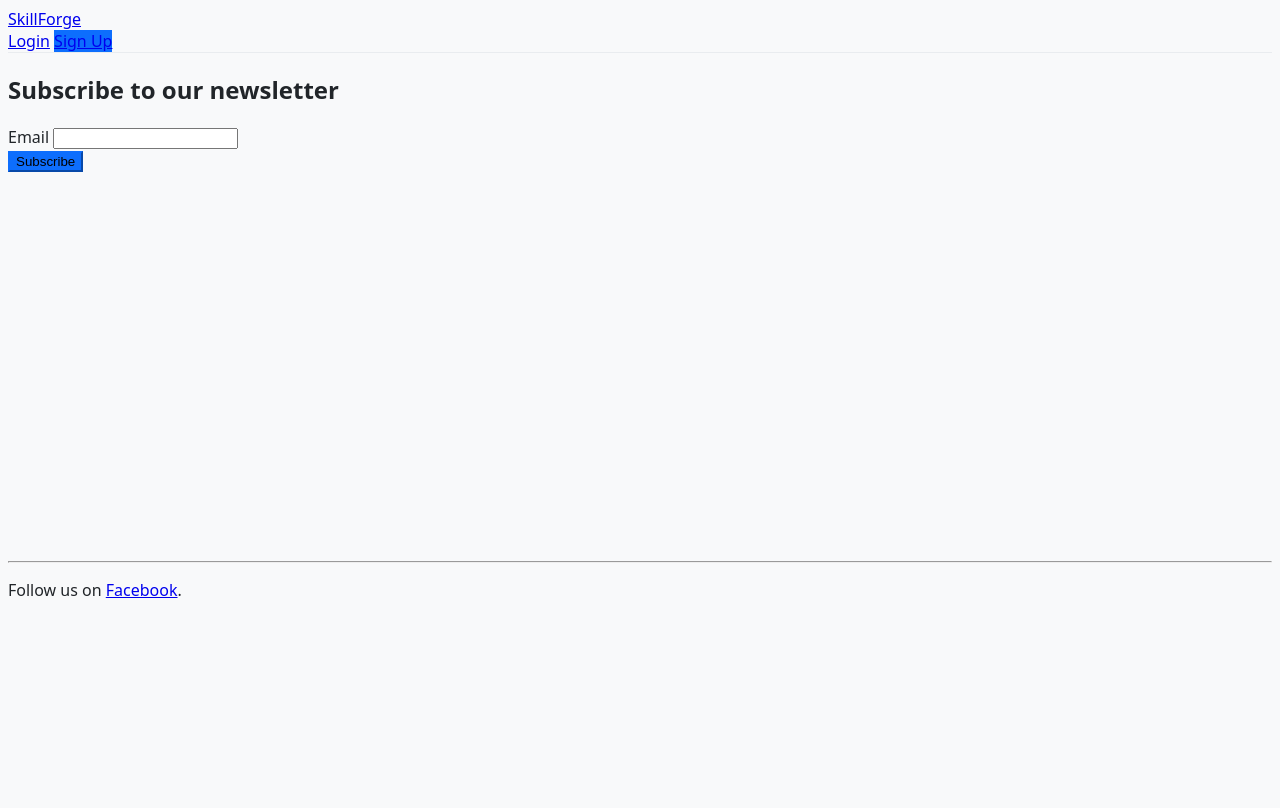
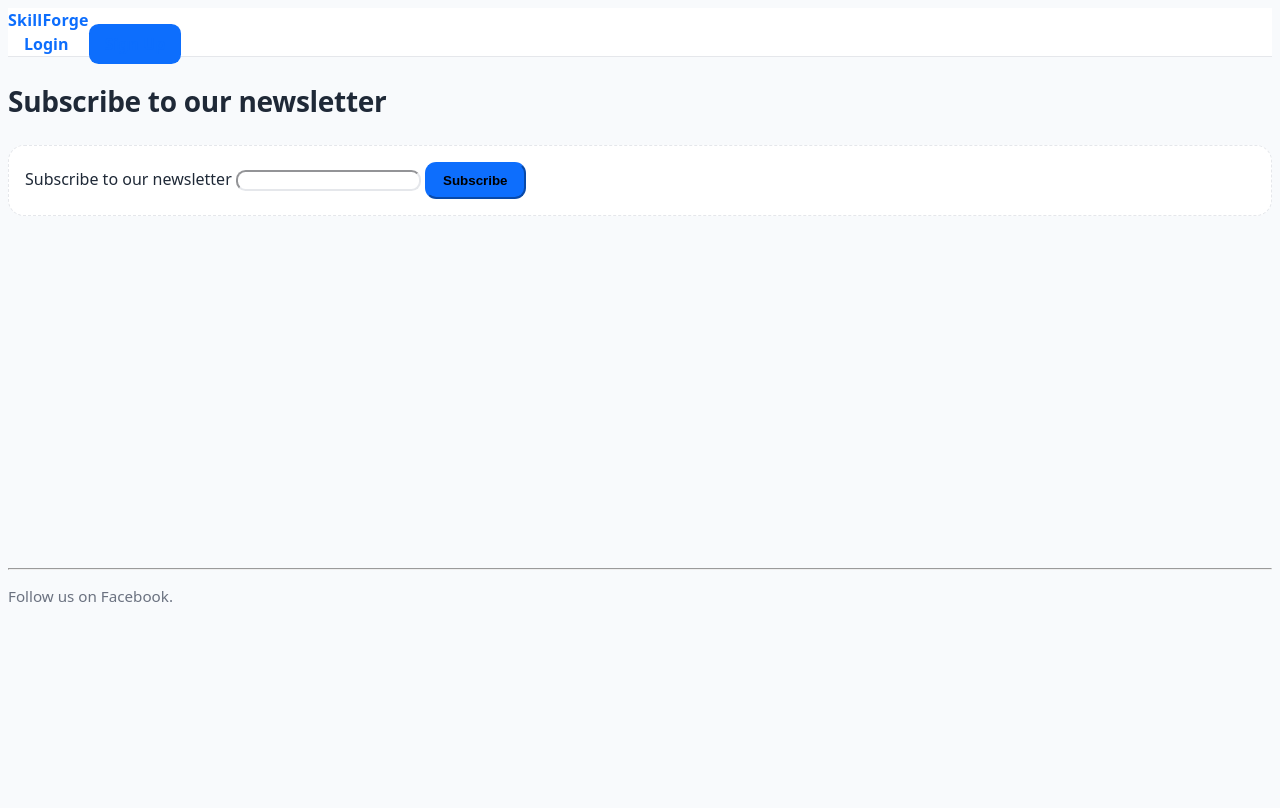
Before and after one commit to jaredakigbesote/project-5, a Django app: page /marketing/subscribe/ in a window 1280 px wide. Run offline with Django 5.2, Linux system fonts and the light colour scheme; some libraries are stand-ins or nearby versions.

Commit message:
added styling to pages

```diff
--- a/marketing/static/css/site.css
+++ b/marketing/static/css/site.css
@@ -1,65 +1,341 @@
 :root {
     --brand: #0d6efd;
-  --brand-dark: #0b5ed7;
-  --text: #212529;
-  --muted: #6c757d;
-  --bg: #f8f9fa;
+    --brand-600: #0b5ed7;
+    --bg: #f8fafc;
     --card: #ffffff;
-  --danger: #dc3545;
-  --success: #198754;
+    --text: #1f2937;
+    --muted: #6b7280;
+    --border: #e5e7eb;
+    --warning: #d97706;
+    --danger: #dc2626;
+    --success: #16a34a;
+    --shadow: 0 1px 2px rgba(0, 0, 0, .04), 0 6px 20px rgba(0, 0, 0, .04);
 }
 
-html, body {
+* {
+    box-sizing: border-box
+}
+
+html,
+body {
     height: 100%;
 }
 
+/* Links & headings */
+a {
+    color: var(--brand);
+    text-decoration: none
+}
+
+a:hover {
+    color: var(--brand-600);
+    text-decoration: underline
+}
+
+h1,
+h2,
+h3 {
+    font-weight: 700;
+    letter-spacing: -.01em
+}
+
+h1 {
+    font-size: clamp(1.6rem, 1.1rem + 2vw, 2.25rem)
+}
+
+h2 {
+    font-size: clamp(1.3rem, 1rem + 1.2vw, 1.75rem)
+}
+
+h3 {
+    font-size: 1.25rem
+}
+
 body {
-  font-family: system-ui, -apple-system, "Segoe UI", Roboto, "Helvetica Neue", Arial, "Noto Sans", "Apple Color Emoji", "Segoe UI Emoji", "Segoe UI Symbol";
+    font-family: ui-sans-serif, system-ui, -apple-system, "Segoe UI", Roboto, "Helvetica Neue", Arial;
+    ;
     color: var(--text);
     background: var(--bg);
+    line-height: 1.5;
 }
 
 .navbar {
-  border-bottom: 1px solid #e9ecef;
+    background: #fff !important;
+    border-bottom: 1px solid var(--border);
 }
 
-.container main, main.container {
+.navbar .navbar-brand {
+    font-weight: 800;
+    letter-spacing: .2px;
+}
+
+.navbar .btn {
+    border-radius: .6rem;
+}
+
+.container main,
+main.container {
     min-height: 60vh;
 }
 
+/* Page shell */
+main.container {
+    min-height: 60vh
+}
+
+.section {
+    padding-block: 2rem
+}
+
+.section+.section {
+    padding-top: 1rem
+}
+
+/* Hero banner */
+.hero {
+    background: linear-gradient(180deg, #fff, #f3f6ff);
+    border: 1px solid var(--border);
+    border-radius: 1rem;
+    padding: 2rem;
+    box-shadow: var(--shadow);
+}
+
+/* Cards */
 .card {
     background: var(--card);
-  border: 1px solid #e9ecef;
-  border-radius: .75rem;
-  box-shadow: 0 1px 2px rgba(0,0,0,.02);
-  margin-bottom: 1rem;
+    border: 1px solid var(--border);
+    border-radius: 1rem;
+    box-shadow: var(--shadow);
+}
+
+.card-title {
+    font-weight: 700
+}
+
+.card .meta {
+    color: var(--muted);
+    font-size: .9rem
+}
+
+/* Buttons */
+.btn {
+    border-radius: .7rem;
+    padding: .55rem 1rem;
+    font-weight: 600;
 }
 
 .btn-primary {
     background: var(--brand);
     border-color: var(--brand);
 }
+
 .btn-primary:hover {
-  background: var(--brand-dark);
-  border-color: var(--brand-dark);
+    background: var(--brand-600);
+    border-color: var(--brand-600);
 }
 
-.footer {
-  color: var(--muted);
-  font-size: .9rem;
+.btn-outline-secondary {
+    border-color: var(--border)
 }
 
-.alert {
-  border-radius: .5rem;
+/* Badges, pills */
+.badge {
+    border-radius: 999px;
+    padding: .35rem .6rem;
+    font-weight: 600;
 }
 
+/* Forms */
+.form-control,
+.form-select {
+    border-radius: .6rem;
+    border-color: var(--border);
+}
+
+.form-control:focus,
+.form-select:focus {
+    border-color: var(--brand);
+    box-shadow: 0 0 0 .2rem rgba(13, 110, 253, .15);
+}
+
+input[type="number"] {
+    max-width: 8rem;
+}
+
+/* Alerts/messages */
+.alert {
+    border-radius: .75rem;
+    border: 1px solid var(--border);
+    box-shadow: var(--shadow);
+}
+
+/* Tables */
+.table {
+    background: #fff;
+    border: 1px solid var(--border);
+    border-radius: .75rem;
+    overflow: hidden;
+}
+
+.table thead th {
+    background: #f3f4f6;
+    font-weight: 700;
+}
+
+
+footer.container {
+    color: var(--muted);
+    font-size: .95rem;
+}
+
+footer a {
+    color: inherit
+}
+
+footer a:hover {
+    color: var(--text)
+}
+
+/* Workshop grid */
+.workshop-grid {
+    display: grid;
+    gap: 1rem;
+    grid-template-columns: repeat(1, minmax(0, 1fr));
+}
+
+@media (min-width:576px) {
+    .workshop-grid {
+        grid-template-columns: repeat(2, 1fr)
+    }
+}
+
+@media (min-width:992px) {
+    .workshop-grid {
+        grid-template-columns: repeat(3, 1fr)
+    }
+}
+
+.workshop-card .thumb {
+    aspect-ratio: 16/9;
+    background: #eef2ff;
+    border-bottom: 1px solid var(--border);
+    display: block;
+    border-top-left-radius: 1rem;
+    border-top-right-radius: 1rem;
+    overflow: hidden;
+}
+
+.workshop-card .price {
+    font-weight: 800;
+    font-size: 1.1rem;
+}
+
+/* Session list */
+.session {
+    display: flex;
+    gap: 1rem;
+    align-items: center;
+    padding: .75rem 1rem;
+    border: 1px solid var(--border);
+    border-radius: .75rem;
+    background: #fff;
+}
+
+.session+.session {
+    margin-top: .75rem
+}
+
+.session .when {
+    font-weight: 700
+}
+
+.session .place {
+    color: var(--muted)
+}
+
+.session .seats {
+    margin-left: auto;
+    font-weight: 700;
+}
+
+.session .seats.low {
+    color: var(--danger)
+}
+
+.session .seats.ok {
+    color: var(--success)
+}
+
+/* Reviews */
+.review {
+    border: 1px solid var(--border);
+    background: #fff;
+    border-radius: .75rem;
+    padding: 1rem;
+}
+
+.review+.review {
+    margin-top: .75rem
+}
+
+.stars {
+    color: #f59e0b
+}
+
+/* Marketing: newsletter */
+.newsletter {
+    border: 1px dashed var(--border);
+    background: #fff;
+    border-radius: 1rem;
+    padding: 1rem;
+}
+
+.newsletter input[type="email"] {
+    max-width: 280px
+}
+
+/* Checkout (Stripe) */
 #card-element {
-  padding: .75rem;
-  border: 1px solid #ced4da;
-  border-radius: .5rem;
+    padding: .9rem 1rem;
+    border: 1px solid var(--border);
+    border-radius: .6rem;
     background: #fff;
 }
 
 #card-errors {
     min-height: 1.25rem;
+    color: var(--danger);
+    margin-top: .25rem;
 }
+
+/* 404 */
+.error-404{
+  text-align:center;
+  padding:3rem 1rem;
+}
+.error-404 h1{ font-size:3rem }
+
+/* Utilities */
+.shadow-soft{ box-shadow:var(--shadow) }
+.rounded-xl{ border-radius:1rem }
+.text-muted{ color:var(--muted) !important }
+.text-success{ color:var(--success) !important }
+.text-danger{ color:var(--danger) !important }
+.bg-card{ background:var(--card) }
+.border-muted{ border-color:var(--border) !important }
+.mt-6{ margin-top:3rem }
+.mb-6{ margin-bottom:3rem }
+
+/* Focus visible for accessibility */
+:focus-visible{
+  outline:3px solid rgba(13,110,253,.35);
+  outline-offset:2px;
+  border-radius:.5rem;
+}
+
+/* Hover lifts for cards/buttons */
+.card:hover{ transform:translateY(-2px); transition:transform .15s ease }
+.btn:active{ transform:translateY(0) }
+
+/* Images */
+img{ max-width:100%; height:auto; display:block }
--- a/templates/marketing/subscribe.html
+++ b/templates/marketing/subscribe.html
@@ -1,16 +1,13 @@
 {% extends "base.html" %}
 {% block content %}
 <h2>Subscribe to our newsletter</h2>
-<form method="post" class="mt-3">
-  {% csrf_token %}
-  {{ form.non_field_errors }}
-  <div class="mb-3">
-    <label class="form-label">Email</label>
-    {{ form.email }}
-    {% for e in form.email.errors %}
-      <div class="text-danger small">{{ e }}</div>
-    {% endfor %}
-  </div>
-  <button class="btn btn-primary">Subscribe</button>
-</form>
+<div class="newsletter">
+  <form method="post">
+    {% csrf_token %}
+    <label for="email">Subscribe to our newsletter</label>
+    <input type="email" name="email" id="email" required class="form-control d-inline-block">
+    <button class="btn btn-primary">Subscribe</button>
+  </form>
+</div>
+
 {% endblock %}
```
Also changed, not shown: templates/workshops/detail.html (+8 -9 lines), templates/workshops/home.html (+10 -9 lines), db.sqlite3. Lines whose indentation alone changed are shown as unchanged.
